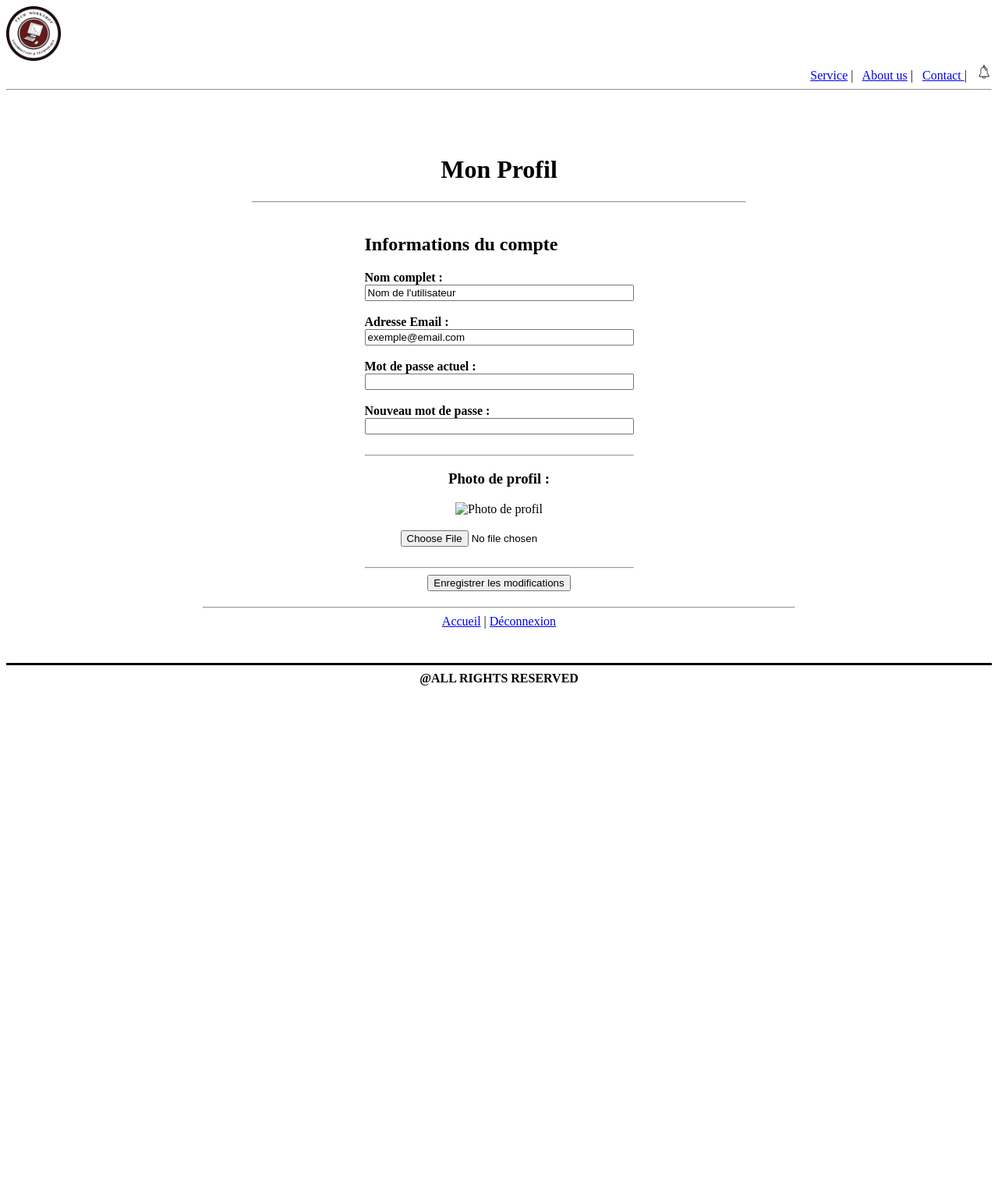
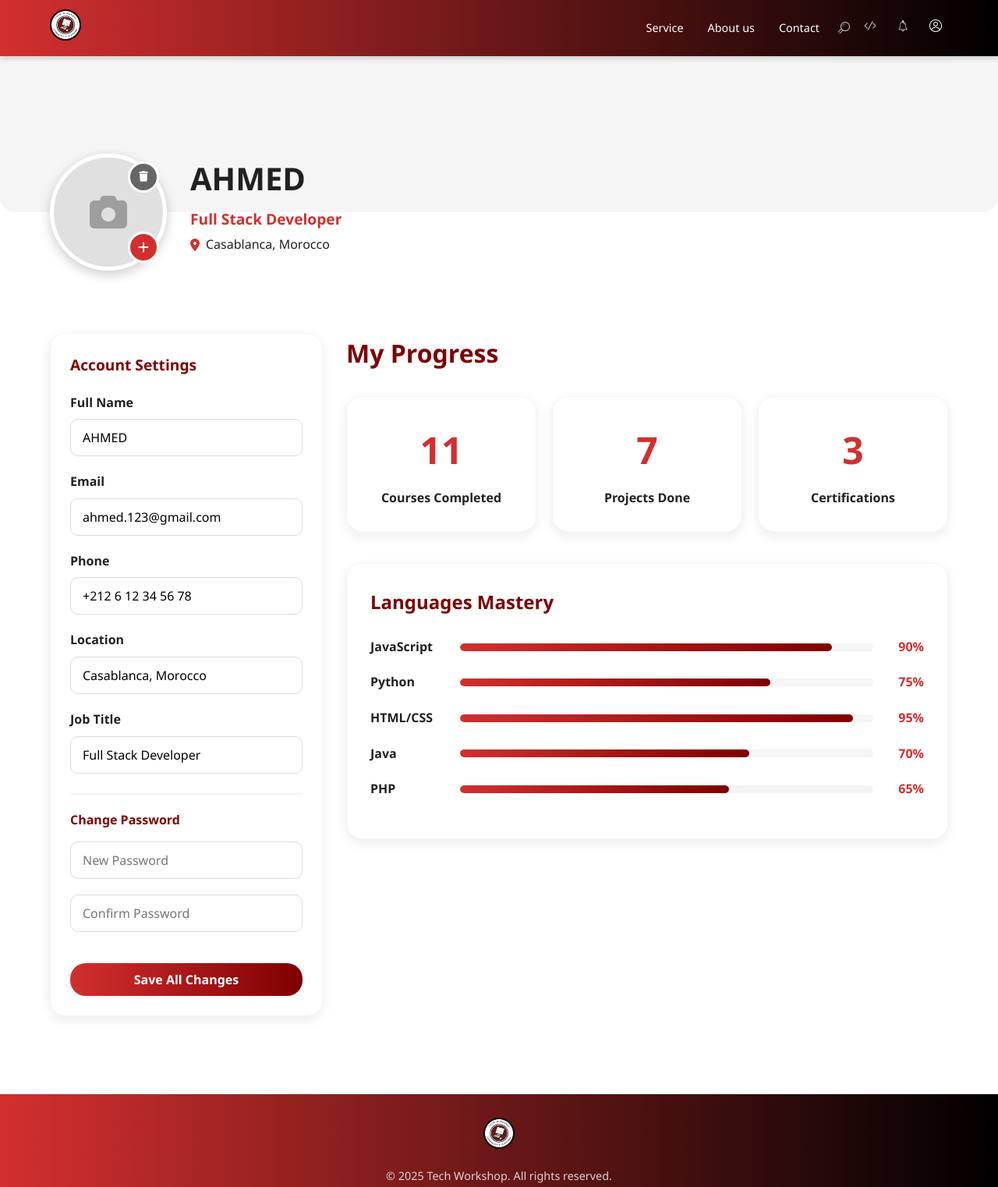
Before and after one commit to Ayoub-tech-bot/Project_web_TechWorkshop, a plain HTML site: page profile.html in a window 1280 px wide. Shown: the top 1522 px of the page at 78% size. Before the commit the page ends 887 px from the top, so only its background shows below. Drawn offline with Linux system fonts and the light colour scheme.

Commit message:
profile with css and js

```diff
--- a/profile.html
+++ b/profile.html
@@ -3,91 +3,165 @@
 <head>
     <meta charset="UTF-8">
     <meta name="viewport" content="width=device-width, initial-scale=1.0">
-    <title>Tech work-shop </title>
+    <title>Tech work-shop - Profile</title>
+    <link rel="stylesheet" href="https://cdnjs.cloudflare.com/ajax/libs/font-awesome/6.0.0/css/all.min.css">
+    <link rel="stylesheet" href="profilecss.css">
 </head>
 <body>
     <nav>
-        <a href="index.html"><img src="pic_src/Ayoub_Logo-1.png" width="70" alt="logo"></a>
-       <div align="right" >
-            <a href="index.html#Servixe">Service</a> |&nbsp;&nbsp;
-            <a href="index.html#About">About us</a> |&nbsp;&nbsp;
-            <a href="index.html#Contact">Contact </a>|&nbsp;&nbsp;
-            <a href="notification.html">
-               <img src="pic_src/2199103_bell_alert_notification_ring_icon.png" alt="Notifications" width="20" height="20"></a>
-            <hr>
-       </div>
+        <div class="nav-logo">
+            <a href="index.html"><img src="pic_src/Ayoub_Logo-1.png" alt="logo"></a>
+        </div>
+        <div class="nav-links">
+            <a href="index.html#Service">Service</a>
+            <a href="index.html#About">About us</a>
+            <a href="index.html#Contact">Contact</a>
+            <div class="nav-icons">
+                <img src="pic_src/115695_magnifying glass_zoom_find_search_icon.png" alt="search">
+                <a href="team.html"><img src="pic_src/1167978_coding_development_code_dev_programming_icon.png" alt="team"></a>
+                <a href="notification.html"><img src="pic_src/2199103_bell_alert_notification_ring_icon.png" alt="notification"></a>
+                <a href="create_account.html"><img src="pic_src/7853767_kashifarif_user_profile_person_account_icon.png" alt="profile"></a>
+            </div>
+        </div>
     </nav>
 
-        <br><br><br>
-    <center>
-        <h1>Mon Profil</h1>
-        <hr width="50%">
-    </center>
+    <article>
+        <section class="profile-header">
+            <div class="profile-cover">
+                <div class="cover-image"></div>
+                <div class="profile-main">
+                    <div class="profile-avatar">
+                        <div class="empty-avatar">
+                            <i class="fas fa-camera"></i>
+                        </div>
+                        <div class="edit-photo-btn" onclick="document.getElementById('avatarInput').click()">
+                            <i class="fas fa-plus"></i>
+                        </div>
+                        <button class="delete-avatar-btn" onclick="deleteAvatar()">
+                            <i class="fas fa-trash"></i>
+                        </button>
+                        <input type="file" id="avatarInput" accept="image/*" style="display: none">
+                    </div>
+                    <div class="profile-info">
+                        <h1 id="profileName">AHMED</h1>
+                        <p class="profile-title" id="profileTitle">Full Stack Developer</p>
+                        <p class="profile-location" id="profileLocation">
+                            <i class="fas fa-map-marker-alt"></i> Casablanca, Morocco
+                        </p>
+                    </div>
+                </div>
+            </div>
+        </section>
 
+        <section class="profile-content">
+            <div class="profile-sidebar">
+                <div class="sidebar-card">
+                    <h3>Account Settings</h3>
+                    <div class="form-group">
+                        <label>Full Name</label>
+                        <input type="text" id="fullName" value="AHMED">
+                    </div>
+                    <div class="form-group">
+                        <label>Email</label>
+                        <input type="email" id="email" value="ahmed.123@gmail.com">
+                    </div>
+                    <div class="form-group">
+                        <label>Phone</label>
+                        <input type="tel" id="phone" value="+212 6 12 34 56 78">
+                    </div>
+                    <div class="form-group">
+                        <label>Location</label>
+                        <input type="text" id="location" value="Casablanca, Morocco">
+                    </div>
+                    <div class="form-group">
+                        <label>Job Title</label>
+                        <input type="text" id="jobTitle" value="Full Stack Developer">
+                    </div>
+                    <div class="password-section">
+                        <h4>Change Password</h4>
+                        <div class="form-group">
+                            <input type="password" id="newPassword" placeholder="New Password">
+                        </div>
+                        <div class="form-group">
+                            <input type="password" id="confirmPassword" placeholder="Confirm Password">
+                        </div>
+                    </div>
+                    <button class="btn save-btn" onclick="saveAllChanges()">Save All Changes</button>
+                </div>
+            </div>
 
-    <center>
-    <table border="0" cellpadding="10">
-        <tr>
-            <td>
+            <div class="profile-main-content">
+                <div class="progress-section">
+                    <h2>My Progress</h2>
+                    <div class="progress-stats">
+                        <div class="progress-card">
+                            <div class="stat-number">11</div>
+                            <div class="stat-label">Courses Completed</div>
+                        </div>
+                        <div class="progress-card">
+                            <div class="stat-number">7</div>
+                            <div class="stat-label">Projects Done</div>
+                        </div>
+                        <div class="progress-card">
+                            <div class="stat-number">3</div>
+                            <div class="stat-label">Certifications</div>
+                        </div>
+                    </div>
 
-                <h2>Informations du compte</h2>
-
-                <form action="update_profile.php" method="post" enctype="multipart/form-data">
-
-
-                    <label for="fullname"><b>Nom complet :</b></label><br>
-                    <input type="text" id="fullname" name="fullname" value="Nom de l'utilisateur" size="40"><br><br>
-
-
-                    <label for="email"><b>Adresse Email :</b></label><br>
-                    <input type="email" id="email" name="email" value="exemple@email.com" size="40"><br><br>
-
-
-                    <label for="current_password"><b>Mot de passe actuel :</b></label><br>
-                    <input type="password" id="current_password" name="current_password" size="40"><br><br>
-
-
-                    <label for="new_password"><b>Nouveau mot de passe :</b></label><br>
-                    <input type="password" id="new_password" name="new_password" size="40"><br><br>
-
-                    <hr>
-
-
-                    <center>
-                        <h3>Photo de profil :</h3>
-                        <img src="profile_picture.jpg" alt="Photo de profil" width="150"><br><br>
-                        <input type="file" name="new_profile_picture"><br><br>
-                    </center>
-
-                    <hr>
-
-
-                    <center>
-                        <button type="submit">Enregistrer les modifications</button>
-                    </center>
-
-                </form>
-
-            </td>
-        </tr>
-    </table>
-    </center>
-
-    <hr width="60%">
-
-
-    <center>
-        <a href="index.html">Accueil</a> |
-        <a href="logout.html">Déconnexion</a>
-    </center>
-
-    <br><br>
-    <hr size="3" color="0">
+                    <div class="languages-section">
+                        <h3>Languages Mastery</h3>
+                        <div class="language-item">
+                            <span class="language-name">JavaScript</span>
+                            <div class="progress-bar">
+                                <div class="progress-fill" style="width: 90%"></div>
+                            </div>
+                            <span class="percentage">90%</span>
+                        </div>
+                        <div class="language-item">
+                            <span class="language-name">Python</span>
+                            <div class="progress-bar">
+                                <div class="progress-fill" style="width: 75%"></div>
+                            </div>
+                            <span class="percentage">75%</span>
+                        </div>
+                        <div class="language-item">
+                            <span class="language-name">HTML/CSS</span>
+                            <div class="progress-bar">
+                                <div class="progress-fill" style="width: 95%"></div>
+                            </div>
+                            <span class="percentage">95%</span>
+                        </div>
+                        <div class="language-item">
+                            <span class="language-name">Java</span>
+                            <div class="progress-bar">
+                                <div class="progress-fill" style="width: 70%"></div>
+                            </div>
+                            <span class="percentage">70%</span>
+                        </div>
+                        <div class="language-item">
+                            <span class="language-name">PHP</span>
+                            <div class="progress-bar">
+                                <div class="progress-fill" style="width: 65%"></div>
+                            </div>
+                            <span class="percentage">65%</span>
+                        </div>
+                    </div>
+                </div>
+            </div>
+        </section>
+    </article>
 
     <footer>
-        <strong> <center>@ALL RIGHTS RESERVED </center> </strong>
+        <div class="footer-content">
+            <div class="footer-logo">
+                <a href="index.html"><img src="pic_src/Ayoub_Logo-1.png" alt="logo"></a>
+            </div>
+            <div class="copyright">
+                <p>© 2025 Tech Workshop. All rights reserved.</p>
+            </div>
+        </div>
     </footer>
 
-
+    <script src="profiljs.js"></script>
 </body>
 </html>
--- /dev/null
+++ b/profilecss.css
@@ -0,0 +1,144 @@
+:root {
+    --primary-red: #d32f2f; --dark-red: #b71c1c; --darker-red: #7f0000;
+    --almost-black: #212121; --black: #000000; --light-gray: #f5f5f5; --white: #ffffff;
+}
+
+* { margin: 0; padding: 0; box-sizing: border-box; font-family: 'Segoe UI', Tahoma, Geneva, Verdana, sans-serif; }
+
+body { background-color: var(--white); color: var(--almost-black); line-height: 1.6; }
+
+a { text-decoration: none; color: inherit; transition: color 0.3s ease; }
+a:hover { color: var(--primary-red); }
+
+nav {
+    display: flex; justify-content: space-between; align-items: center; padding: 12px 5%;
+    background: linear-gradient(to right, var(--primary-red), var(--black)); color: var(--white);
+    position: sticky; top: 0; z-index: 100; box-shadow: 0 2px 8px rgba(0, 0, 0, 0.2);
+}
+
+.nav-logo img { height: 40px; border-radius: 10px; }
+.nav-links { display: flex; align-items: center; gap: 15px; }
+.nav-links a { font-weight: 500; padding: 5px 8px; border-radius: 10px; font-size: 0.9rem; }
+.nav-links a:hover { background-color: rgba(255, 255, 255, 0.1); }
+.nav-icons { display: flex; align-items: center; gap: 10px; }
+.nav-icons img { width: 16px; height: 16px; filter: invert(1); border-radius: 5px; transition: transform 0.3s ease; }
+.nav-icons img:hover { transform: scale(1.1); }
+
+section { padding: 40px 5%; }
+
+.btn {
+    display: inline-block; padding: 10px 25px; background: linear-gradient(to right, var(--primary-red), var(--darker-red));
+    color: var(--white); border: none; border-radius: 20px; font-size: 1rem; font-weight: 600; cursor: pointer;
+    transition: all 0.3s ease; text-align: center;
+}
+.btn:hover { transform: translateY(-2px); box-shadow: 0 4px 12px rgba(211, 47, 47, 0.3); }
+
+.profile-header { padding: 0; }
+.profile-cover { position: relative; }
+.cover-image { height: 200px; background: var(--light-gray); border-radius: 0 0 20px 20px; }
+.profile-main { display: flex; align-items: flex-end; gap: 30px; padding: 0 5%; margin-top: -75px; position: relative; z-index: 2; }
+
+.profile-avatar { position: relative; }
+.empty-avatar {
+    width: 150px; height: 150px; border-radius: 50%; border: 5px solid var(--white); background-color: #e0e0e0;
+    box-shadow: 0 5px 15px rgba(0, 0, 0, 0.2); display: flex; align-items: center; justify-content: center;
+    transition: transform 0.3s ease; overflow: hidden; position: relative;
+}
+.empty-avatar img { width: 100%; height: 100%; border-radius: 50%; object-fit: cover; }
+.empty-avatar:hover { transform: scale(1.05); }
+.empty-avatar i { font-size: 3rem; color: #9e9e9e; }
+
+.edit-photo-btn {
+    position: absolute; bottom: 10px; right: 10px; width: 40px; height: 40px; border-radius: 50%;
+    background: var(--primary-red); color: var(--white); border: 3px solid var(--white); cursor: pointer;
+    display: flex; align-items: center; justify-content: center; transition: all 0.3s ease;
+}
+.edit-photo-btn:hover { background: var(--dark-red); transform: scale(1.1); }
+
+.delete-avatar-btn {
+    position: absolute; top: 10px; right: 10px; width: 40px; height: 40px; border-radius: 50%;
+    background: #666; color: var(--white); border: 3px solid var(--white); cursor: pointer;
+    display: flex; align-items: center; justify-content: center; transition: all 0.3s ease;
+}
+.delete-avatar-btn:hover { background: #444; transform: scale(1.1); }
+
+.profile-info { flex: 1; padding-bottom: 20px; }
+.profile-info h1 { font-size: 2.5rem; margin-bottom: 5px; color: var(--almost-black); }
+.profile-title { font-size: 1.2rem; color: var(--primary-red); margin-bottom: 5px; font-weight: 600; }
+.profile-location { font-size: 1rem; color: var(--almost-black); display: flex; align-items: center; gap: 8px; }
+.profile-location i { color: var(--primary-red); }
+
+.profile-content { display: flex; gap: 30px; margin-top: 40px; }
+.profile-sidebar { flex: 1; max-width: 350px; }
+
+.sidebar-card {
+    background: var(--white); border-radius: 20px; padding: 25px;
+    box-shadow: 0 5px 15px rgba(0, 0, 0, 0.08); border: 1px solid var(--light-gray);
+}
+.sidebar-card h3 { margin-bottom: 20px; color: var(--darker-red); font-size: 1.2rem; }
+
+.form-group { margin-bottom: 20px; }
+.form-group label { display: block; margin-bottom: 8px; font-weight: 600; color: var(--almost-black); }
+.form-group input {
+    width: 100%; padding: 12px 15px; border: 1px solid #ddd; border-radius: 10px; font-size: 1rem;
+    transition: border-color 0.3s ease;
+}
+.form-group input:focus { border-color: var(--primary-red); outline: none; }
+
+.password-section { margin-top: 25px; padding-top: 20px; border-top: 2px solid var(--light-gray); }
+.password-section h4 { margin-bottom: 15px; color: var(--darker-red); }
+.save-btn { width: 100%; margin-top: 20px; }
+
+.profile-main-content { flex: 2; }
+.progress-section h2 { font-size: 2rem; margin-bottom: 30px; color: var(--darker-red); }
+
+.progress-stats { display: grid; grid-template-columns: repeat(3, 1fr); gap: 20px; margin-bottom: 40px; }
+.progress-card {
+    background: var(--white); border-radius: 20px; padding: 30px; text-align: center;
+    box-shadow: 0 5px 15px rgba(0, 0, 0, 0.08); border: 1px solid var(--light-gray); transition: transform 0.3s ease;
+}
+.progress-card:hover { transform: translateY(-5px); }
+.stat-number { font-size: 3rem; font-weight: bold; color: var(--primary-red); margin-bottom: 10px; }
+.stat-label { font-size: 1rem; color: var(--almost-black); font-weight: 600; }
+
+.languages-section {
+    background: var(--white); border-radius: 20px; padding: 30px;
+    box-shadow: 0 5px 15px rgba(0, 0, 0, 0.08); border: 1px solid var(--light-gray);
+}
+.languages-section h3 { margin-bottom: 25px; color: var(--darker-red); font-size: 1.5rem; }
+
+.language-item { display: flex; align-items: center; gap: 15px; margin-bottom: 20px; }
+.language-name { width: 100px; font-weight: 600; color: var(--almost-black); }
+.progress-bar { flex: 1; height: 10px; background: var(--light-gray); border-radius: 5px; overflow: hidden; }
+.progress-fill { height: 100%; background: linear-gradient(to right, var(--primary-red), var(--darker-red)); border-radius: 5px; transition: width 0.3s ease; }
+.percentage { width: 50px; text-align: right; font-weight: 600; color: var(--primary-red); }
+
+footer {
+    background: linear-gradient(to right, var(--primary-red), var(--black)); color: var(--white);
+    padding: 30px 5%; margin-top: 60px;
+}
+.footer-content { display: flex; flex-direction: column; align-items: center; gap: 15px; text-align: center; }
+.footer-logo img { height: 40px; border-radius: 10px; }
+.copyright { font-size: 0.9rem; opacity: 0.8; }
+
+@media (max-width: 992px) {
+    .profile-content { flex-direction: column; }
+    .profile-sidebar { max-width: 100%; }
+    .profile-main { flex-direction: column; align-items: center; text-align: center; gap: 20px; }
+    .progress-stats { grid-template-columns: repeat(2, 1fr); }
+}
+
+@media (max-width: 768px) {
+    nav { flex-direction: column; gap: 12px; padding: 12px 5%; }
+    .nav-links { flex-wrap: wrap; justify-content: center; gap: 12px; }
+    .nav-links a { font-size: 0.85rem; }
+    .progress-stats { grid-template-columns: 1fr; }
+    section { padding: 30px 5%; }
+    .profile-info h1 { font-size: 2rem; }
+    .empty-avatar { width: 120px; height: 120px; }
+    .empty-avatar i { font-size: 2.5rem; }
+    .language-item { flex-direction: column; align-items: flex-start; gap: 10px; }
+    .language-name { width: auto; }
+    .progress-bar { width: 100%; }
+    .percentage { width: auto; text-align: left; }
+}
--- /dev/null
+++ b/profiljs.js
@@ -0,0 +1,77 @@
+function saveAllChanges() {
+    const fullName = document.getElementById('fullName').value.trim();
+    const email = document.getElementById('email').value.trim();
+    const phone = document.getElementById('phone').value.trim();
+    const location = document.getElementById('location').value.trim();
+    const jobTitle = document.getElementById('jobTitle').value.trim();
+    const newPassword = document.getElementById('newPassword').value;
+    const confirmPassword = document.getElementById('confirmPassword').value;
+
+    if (!fullName) return alert('Please enter your full name.');
+    if (!email) return alert('Please enter your email.');
+
+    if (newPassword) {
+        if (newPassword !== confirmPassword) return alert('Passwords do not match!');
+        if (newPassword.length < 6) return alert('Password must be at least 6 characters long.');
+    }
+
+    document.getElementById('profileName').textContent = fullName;
+    document.getElementById('profileTitle').textContent = jobTitle || "—";
+    document.getElementById('profileLocation').innerHTML = '<i class="fas fa-map-marker-alt"></i> ' + (location || "Unknown");
+
+    const profileData = { fullName, email, phone, location, jobTitle };
+    localStorage.setItem('profileData', JSON.stringify(profileData));
+
+    if (newPassword) {
+        document.getElementById('newPassword').value = '';
+        document.getElementById('confirmPassword').value = '';
+    }
+
+    alert('All changes saved successfully!');
+}
+
+function loadProfileData() {
+    const savedData = localStorage.getItem('profileData');
+    if (savedData) {
+        const data = JSON.parse(savedData);
+        document.getElementById('fullName').value = data.fullName;
+        document.getElementById('email').value = data.email;
+        document.getElementById('phone').value = data.phone;
+        document.getElementById('location').value = data.location;
+        document.getElementById('jobTitle').value = data.jobTitle;
+        document.getElementById('profileName').textContent = data.fullName;
+        document.getElementById('profileTitle').textContent = data.jobTitle;
+        document.getElementById('profileLocation').innerHTML = '<i class="fas fa-map-marker-alt"></i> ' + data.location;
+    }
+}
+
+function deleteAvatar() {
+    const emptyAvatar = document.querySelector('.empty-avatar');
+    emptyAvatar.innerHTML = '<i class="fas fa-camera"></i>';
+    localStorage.removeItem('profileAvatar');
+    document.getElementById('avatarInput').value = "";
+    alert("Profile picture removed!");
+}
+
+document.getElementById('avatarInput').addEventListener('change', function(event) {
+    const file = event.target.files[0];
+    if (file) {
+        if (!['image/jpeg', 'image/png'].includes(file.type)) return alert('Please select a JPEG or PNG image.');
+        const reader = new FileReader();
+        reader.onload = function(e) {
+            const emptyAvatar = document.querySelector('.empty-avatar');
+            emptyAvatar.innerHTML = `<img src="${e.target.result}" alt="Profile Avatar" style="width: 100%; height: 100%; border-radius: 50%; object-fit: cover;">`;
+            localStorage.setItem('profileAvatar', e.target.result);
+        };
+        reader.readAsDataURL(file);
+    }
+});
+
+document.addEventListener('DOMContentLoaded', function() {
+    loadProfileData();
+    const savedAvatar = localStorage.getItem('profileAvatar');
+    const emptyAvatar = document.querySelector('.empty-avatar');
+    if (savedAvatar) {
+        emptyAvatar.innerHTML = `<img src="${savedAvatar}" alt="Profile Avatar" style="width: 100%; height: 100%; border-radius: 50%; object-fit: cover;">`;
+    }
+});
```
